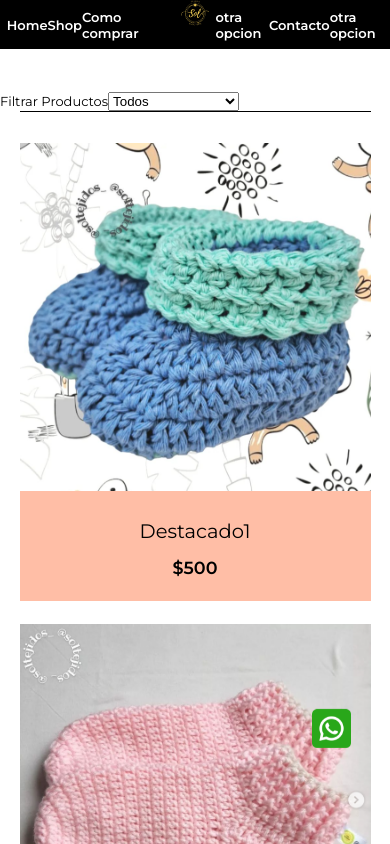
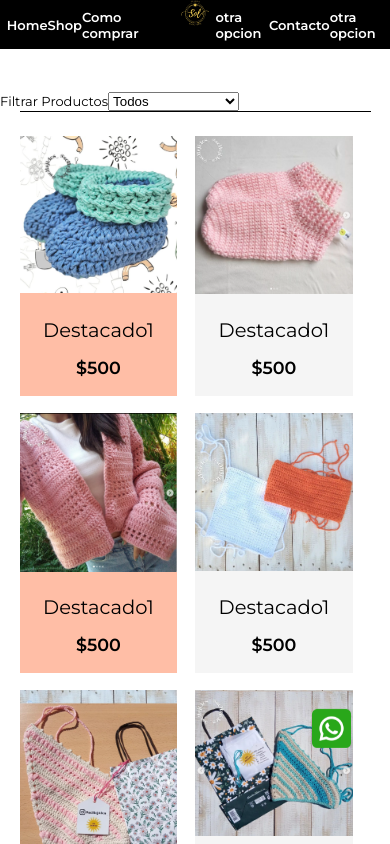
Before and after one commit to Orianamartina/Sol, a Next.js app: page /shop in a window 390 px wide. Shown: the top 844 px of the page. Built offline with nearby package versions, Linux system fonts and the light colour scheme.

Commit message:
responsive

```diff
--- a/src/app/sharedComponents/TarjetaDeProducto.css
+++ b/src/app/sharedComponents/TarjetaDeProducto.css
@@ -60,4 +60,7 @@ a{
     #tarjetaDeProducto >h2 {
         font-size: 4.5vw;
     }
+    .imageDiv{
+        height: 20vh;
+    }
 }
--- a/src/app/shop/ProductSection.css
+++ b/src/app/shop/ProductSection.css
@@ -19,11 +19,12 @@
 @media (max-width:800px){
 
     #productSection{
-        flex-direction: column;
+
         width: 90%;
     }
     .productCardProductSection{
-        width: 100vw;
-        margin: auto;
+        width: 45vw;
+
+
     }
 }
```
